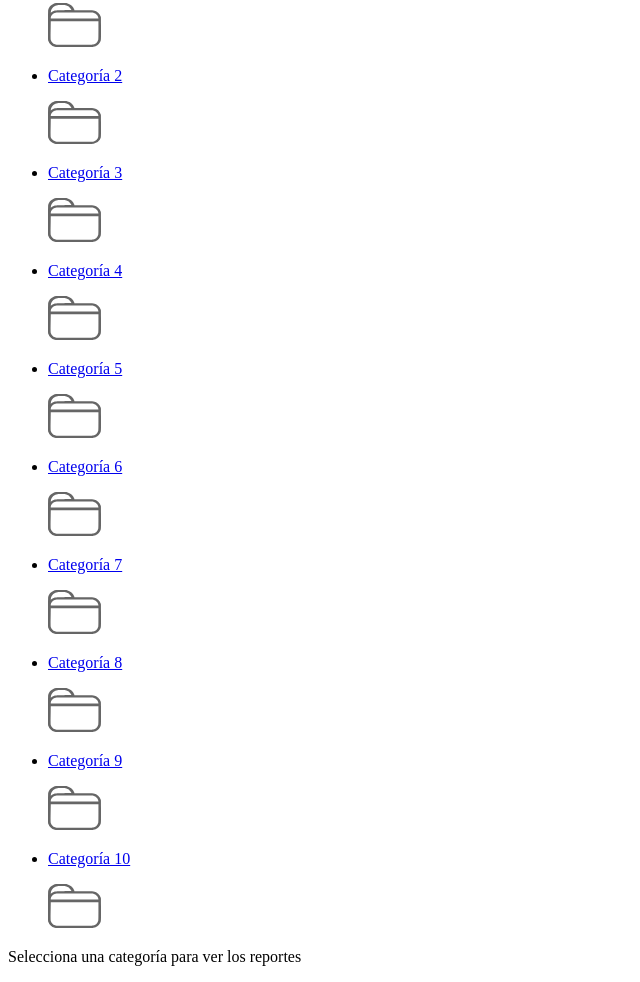
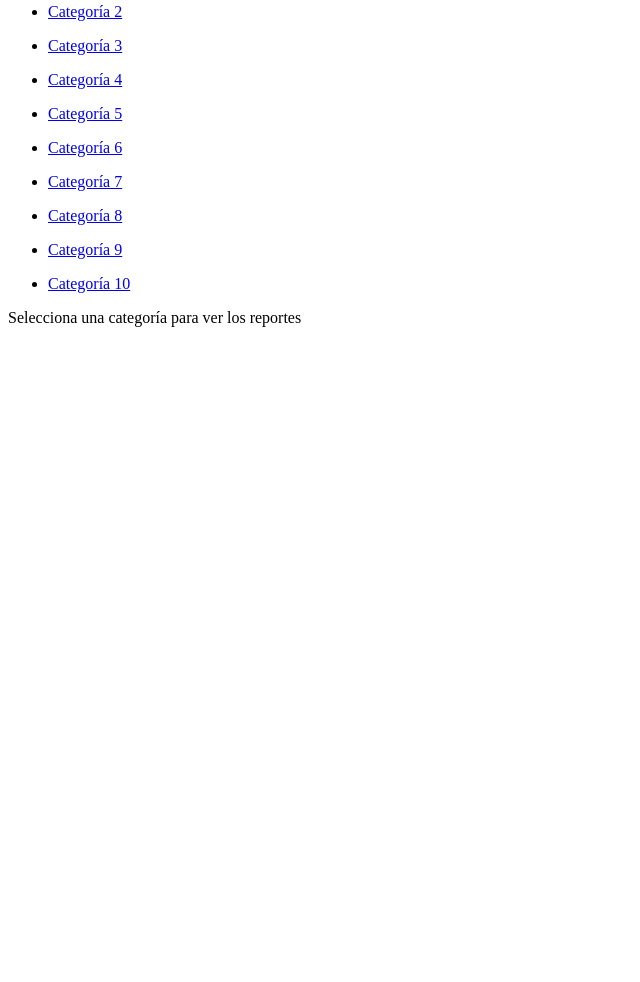
Before and after one commit to user0able/FormacionGeneral4, a plain HTML site: page reportes.html in a window 1280 px wide. Shown: the part 565-1547 px from the top of the page, without its empty margins (0-640 px from the left). After the commit the page ends 908 px from the top, so only its background shows below. Drawn offline with Linux system fonts and the light colour scheme.

Commit message:
Update reportes.html

```diff
--- a/reportes.html
+++ b/reportes.html
@@ -50,68 +50,57 @@
     <div>
       <img src="assets\img\Grupo 499.png" alt="Icon Reports" />
       <p>Reportes</p>
-    </div>
       <div>
         <h2>Categorías</h2>
         <ul>
           <li>
             <a href="categoria.html">
               <p>Categoría 1</p>
-            <img src="assets/img/icons/icon-folder.svg" alt="Icon Folder" />
             </a>
           </li>
           <li>
             <a href="#">
               <p>Categoría 2</p>
-            <img src="assets/img/icons/icon-folder.svg" alt="Icon Folder" />
             </a>
           </li>
           <li>
             <a href="#">
               <p>Categoría 3</p>
-            <img src="assets/img/icons/icon-folder.svg" alt="Icon Folder" />
             </a>
           </li>
           <li>
             <a href="#">
               <p>Categoría 4</p>
-            <img src="assets/img/icons/icon-folder.svg" alt="Icon Folder" />
             </a>
           </li>
           <li>
             <a href="#">
               <p>Categoría 5</p>
-            <img src="assets/img/icons/icon-folder.svg" alt="Icon Folder" />
             </a>
           </li>
           <li>
             <a href="#">
               <p>Categoría 6</p>
-            <img src="assets/img/icons/icon-folder.svg" alt="Icon Folder" />
             </a>
           </li>
           <li>
             <a href="#">
               <p>Categoría 7</p>
-            <img src="assets/img/icons/icon-folder.svg" alt="Icon Folder" />
             </a>
           </li>
           <li>
             <a href="#">
               <p>Categoría 8</p>
-            <img src="assets/img/icons/icon-folder.svg" alt="Icon Folder" />
             </a>
           </li>
           <li>
             <a href="#">
               <p>Categoría 9</p>
-            <img src="assets/img/icons/icon-folder.svg" alt="Icon Folder" />
             </a>
           </li>
           <li>
             <a href="#">
               <p>Categoría 10</p>
-            <img src="assets/img/icons/icon-folder.svg" alt="Icon Folder" />
             </a>
           </li>
         </ul>
@@ -119,5 +108,6 @@
       <div>
         <p>Selecciona una categoría para ver los reportes</p>
       </div>
+    </div>
   </body>
 </html>
```
Lines whose indentation alone changed are shown as unchanged.
